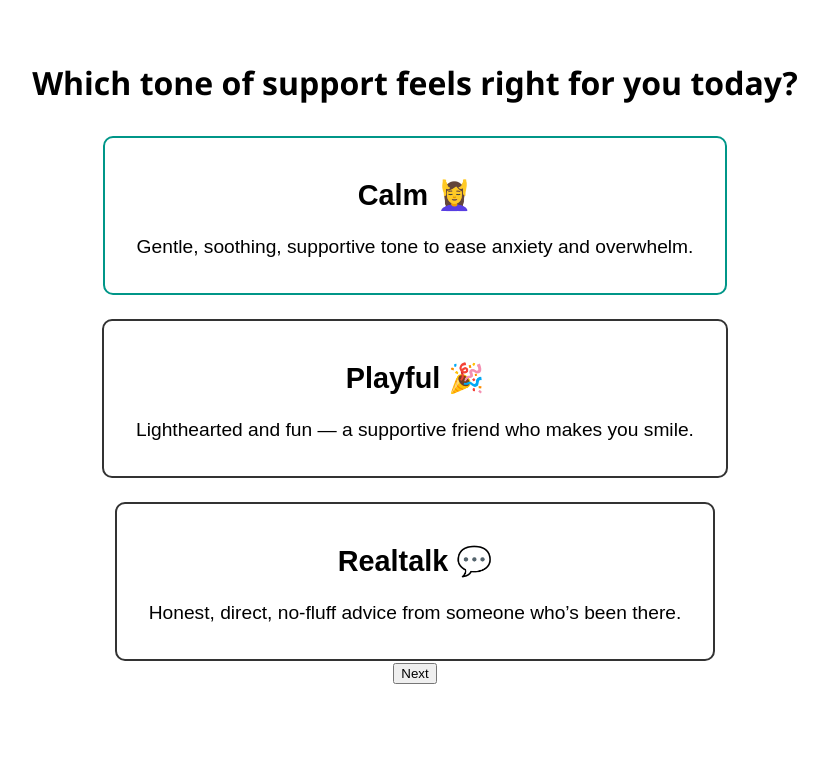
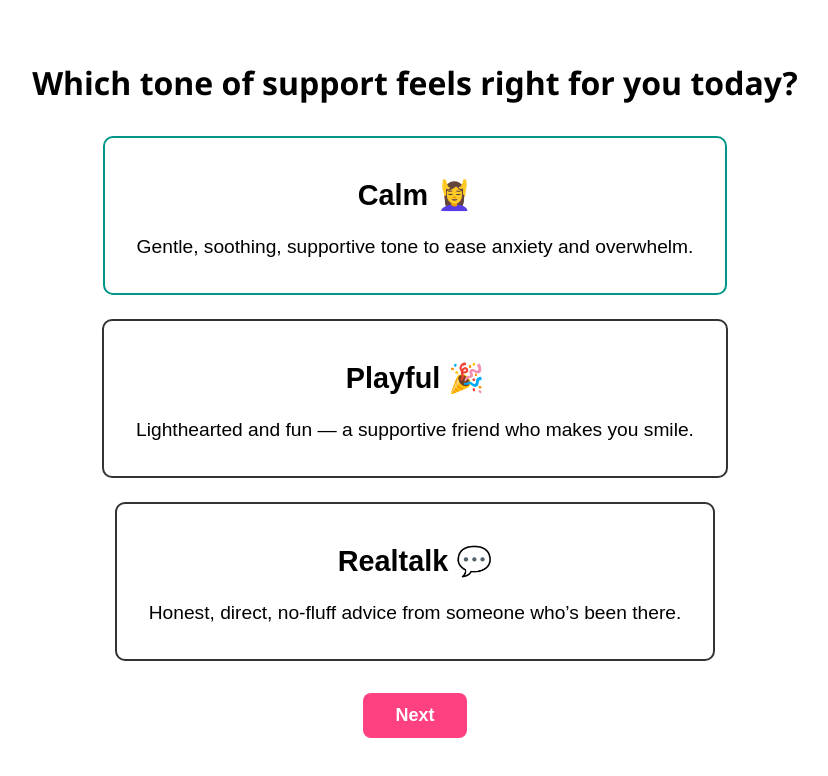
Before and after one commit to LuMamaLive/lyma, a Next.js app: page /tone in a window 1280 px wide. Shown: the top 776 px of the page, without its empty margins (225-1053 px from the left). Built offline with nearby package versions, Linux system fonts and the light colour scheme.

Commit message:
Update tone.css

```diff
--- a/styles/tone.css
+++ b/styles/tone.css
@@ -43,3 +43,25 @@
 .tone-card.deep {
   border-color: #673ab7;
 }
+
+.tone-card.selected {
+  background-color: #ffe6f0;
+  border-color: #ff4081;
+}
+
+.next-button {
+  margin-top: 2rem;
+  padding: 12px 32px;
+  font-size: 18px;
+  font-weight: bold;
+  background-color: #ff4081;
+  color: white;
+  border: none;
+  border-radius: 8px;
+  cursor: pointer;
+  transition: background-color 0.2s ease;
+}
+
+.next-button:hover {
+  background-color: #e040fb;
+}
```
